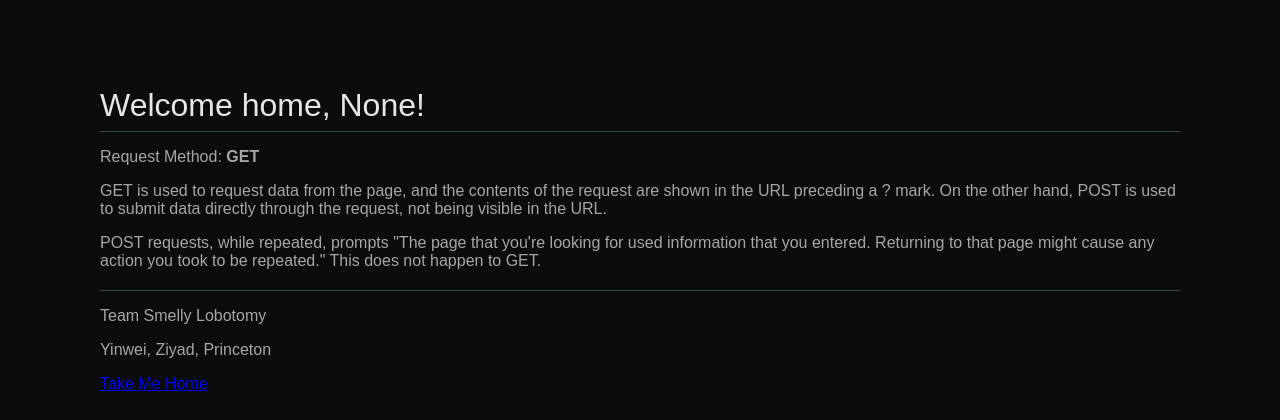
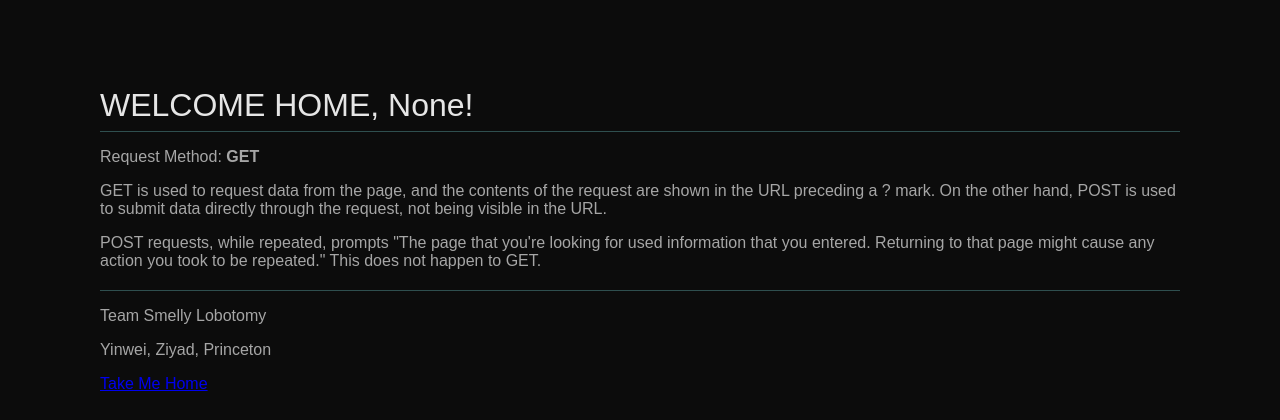
Before and after one commit to willpill/workshop, a Flask app: page /greet in a window 1280 px wide. Shown: the top 420 px of the page. Run offline with Flask 3, Linux system fonts and the light colour scheme; some web fonts are replaced.

Commit message:
expanded font

```diff
--- a/15_flask-forms/static/styles.css
+++ b/15_flask-forms/static/styles.css
@@ -12,6 +12,8 @@ h1 {
     color: rgb(230, 230, 230);
     line-height: 10px;
     font-weight: 400;
+    font-family: "aktiv-grotesk-extended", sans-serif;
+    text-transform: uppercase;
 }
 
 h2 {
--- a/15_flask-forms/templates/response.html
+++ b/15_flask-forms/templates/response.html
@@ -15,7 +15,7 @@ Time Spent : 2 Hours
     <link href="https://use.typekit.net/gma7sba.css" rel="stylesheet">
 </head>
 <body>
-  <h1>Welcome home, {{username}}!</h1>
+<h1>Welcome home, <span style="text-transform: none">{{username}}</span>!</h1>
   <div style="width: 100%; height: 1px; background-color: darkslategray; margin-top:20px"></div>
   <p>Request Method: <b>{{request}}</b></p>
   <p>GET is used to request data from the page, and the contents of the request are shown in the URL preceding a ? mark.
```
